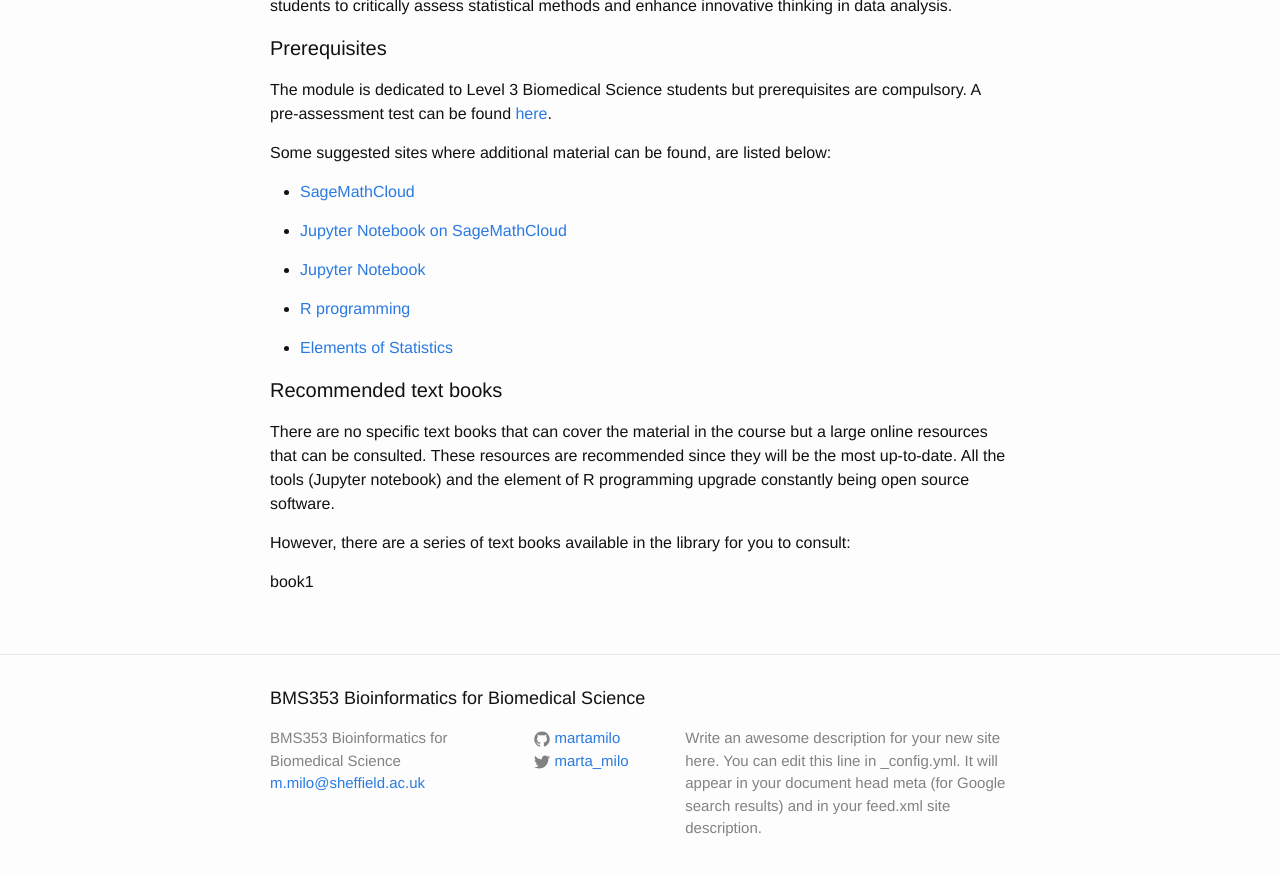
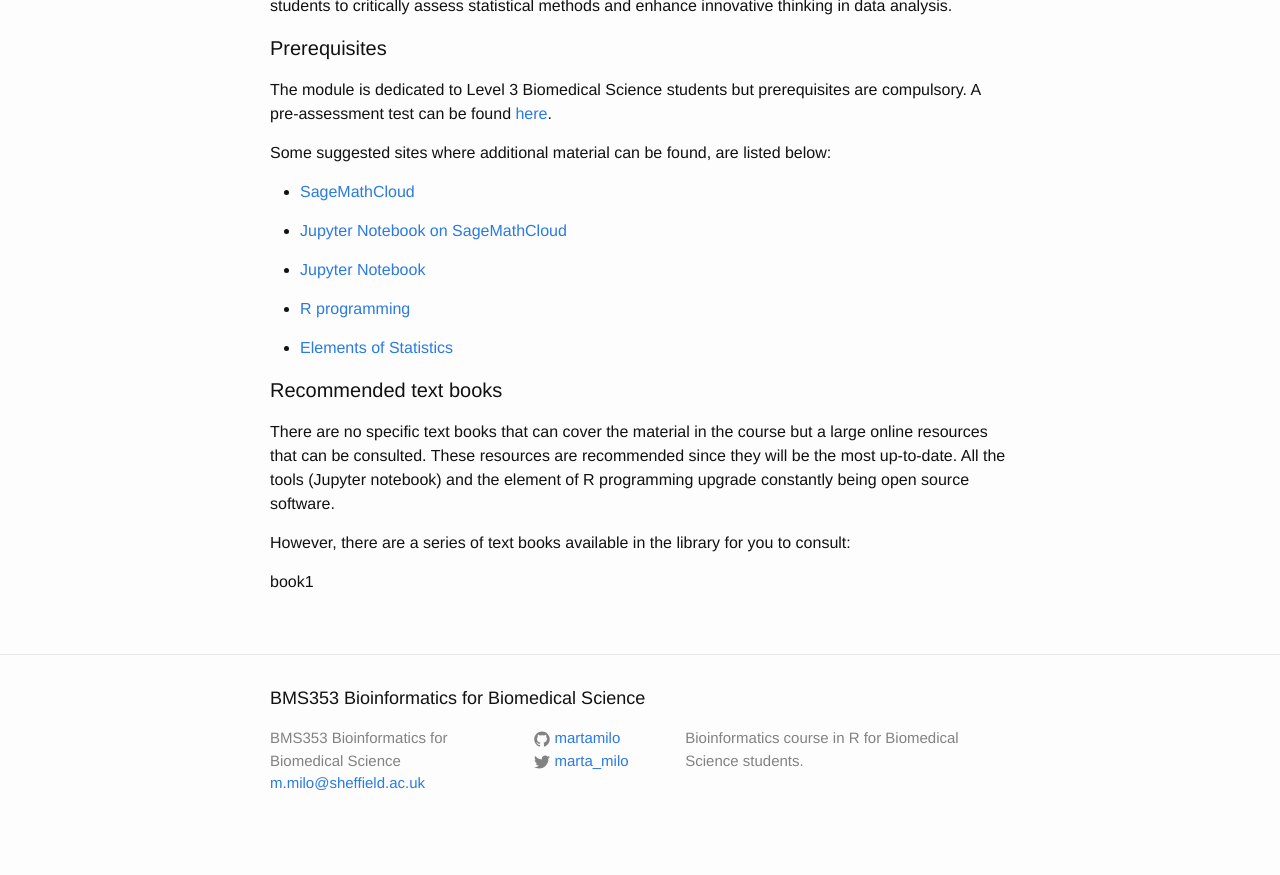
Before and after one commit to sods/bioinformatics, a Jekyll site: the page built from index.md, in a window 1280 px wide and 900 px high, scrolled down 1091 px. Shown: the top 875 px of the window. Built offline with Jekyll 4.4.1, drawn with Linux system fonts in a browser that asks for light colours.

Commit message:
Update _config.yml with new disqus details.

```diff
--- a/_config.yml
+++ b/_config.yml
@@ -2,9 +2,7 @@
 title: BMS353 Bioinformatics for Biomedical Science
 email: m.milo@sheffield.ac.uk
 description: > # this means to ignore newlines until "baseurl:"
-  Write an awesome description for your new site here. You can edit this
-  line in _config.yml. It will appear in your document head meta (for
-  Google search results) and in your feed.xml site description.
+  Bioinformatics course in R for Biomedical Science students.
 baseurl: "/bioinformatics" # the subpath of your site, e.g. /blog/
 url: "http://opendsi.cc" # the base hostname & protocol for your site
 twitter_username: marta_milo
@@ -12,7 +10,7 @@ github_username:  martamilo
 banner: banner_image.jpg
 # Build settings
 markdown: kramdown
-disqus: opendsicc
+disqus: opendsiccbioinformatics
 comments: true
 
 analytics:
```
